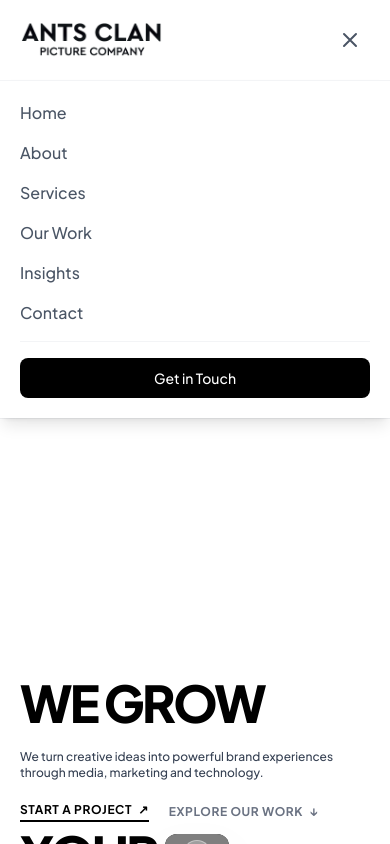
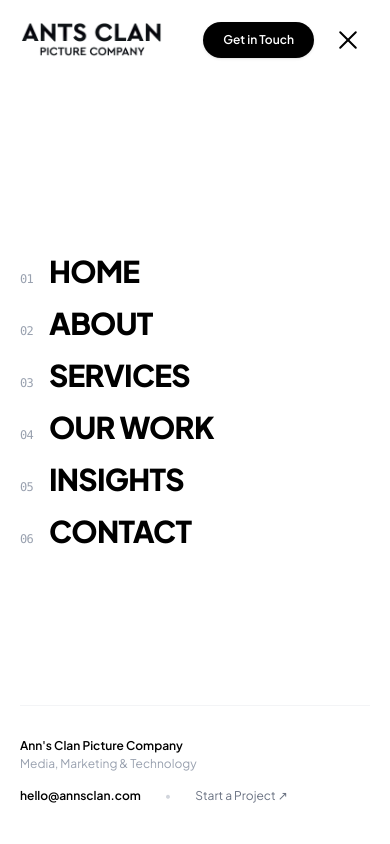
Before and after one commit to nikhilkumar202002/ann-clan-website, a React (Vite) app: page / in a window 390 px wide. Both pictures are taken after a click on the button "Open Navigation Menu". Shown: the top 844 px of the page. Built offline with nearby package versions, Linux system fonts and the light colour scheme; grey boxes are pictures that could not be loaded; the HTML template or start-up script is replaced by a standard one.

Commit message:
feat: redesign header with sticky scroll behavior and full-screen overlay navigation

```diff
--- a/src/components/layout/Header.jsx
+++ b/src/components/layout/Header.jsx
@@ -1,14 +1,76 @@
-import { useState } from 'react'
-import Navigation from '../ui/Navigation'
+import { useState, useEffect } from 'react'
 
 const Header = () => {
-  const [isMobileMenuOpen, setIsMobileMenuOpen] = useState(false)
+  const [isMenuOpen, setIsMenuOpen] = useState(false)
+  const [isScrolled, setIsScrolled] = useState(false)
+  const [isVisible, setIsVisible] = useState(true)
+  const [lastScrollY, setLastScrollY] = useState(0)
+
+  const navItems = [
+    { number: '01', name: 'Home', href: '#home' },
+    { number: '02', name: 'About', href: '#about' },
+    { number: '03', name: 'Services', href: '#services' },
+    { number: '04', name: 'Our Work', href: '#our-work' },
+    { number: '05', name: 'Insights', href: '#insights' },
+    { number: '06', name: 'Contact', href: '#contact' },
+  ]
+
+  // Handle scroll detection: transparent at top, hide on scroll down, fade in when scrolling up (to top)
+  useEffect(() => {
+    const handleScroll = () => {
+      const currentScrollY = window.scrollY
+
+      // Check if scrolled past top
+      if (currentScrollY > 20) {
+        setIsScrolled(true)
+      } else {
+        setIsScrolled(false)
+      }
+
+      // Hide when scrolling down, fade in when scrolling up to top
+      if (currentScrollY <= 20) {
+        setIsVisible(true)
+      } else if (currentScrollY < lastScrollY) {
+        // Scrolling up
+        setIsVisible(true)
+      } else if (currentScrollY > lastScrollY && currentScrollY > 80) {
+        // Scrolling down
+        setIsVisible(false)
+      }
+
+      setLastScrollY(currentScrollY)
+    }
+
+    window.addEventListener('scroll', handleScroll, { passive: true })
+    return () => window.removeEventListener('scroll', handleScroll)
+  }, [lastScrollY])
+
+  // Prevent background scroll when menu drawer is open
+  useEffect(() => {
+    if (isMenuOpen) {
+      document.body.style.overflow = 'hidden'
+    } else {
+      document.body.style.overflow = ''
+    }
+    return () => {
+      document.body.style.overflow = ''
+    }
+  }, [isMenuOpen])
 
   return (
-    <header className="sticky top-0 z-50 bg-white/95 backdrop-blur-sm border-b border-gray-100">
+    <>
+      <header
+        className={`fixed top-0 left-0 right-0 z-50 transition-all duration-300 ease-in-out ${
+          isVisible || isMenuOpen ? 'translate-y-0 opacity-100' : '-translate-y-full opacity-0 pointer-events-none'
+        } ${
+          isScrolled && !isMenuOpen
+            ? 'bg-white/90 backdrop-blur-md border-b border-gray-100 shadow-xs'
+            : 'bg-transparent border-transparent'
+        }`}
+      >
         <div className="site-container">
           <div className="flex items-center justify-between h-20">
-          {/* Logo / Brand */}
+            {/* Left Side: Logo */}
             <div className="flex-shrink-0">
               <a href="#" className="flex items-center" aria-label="Ann's Clan Home">
                 <img
@@ -19,63 +81,94 @@ const Header = () => {
               </a>
             </div>
 
-          {/* Desktop Navigation */}
-          <Navigation className="hidden md:flex items-center" />
-
-          {/* Right Action / CTA Button */}
-          <div className="hidden md:flex items-center">
+            {/* Right Side: CTA Button + 2-Line Hamburger Menu */}
+            <div className="flex items-center gap-3 sm:gap-5">
               <a
                 href="#contact"
-              className="inline-flex items-center justify-center px-5 py-2.5 text-sm font-medium text-white bg-black rounded-lg hover:bg-gray-800 transition-colors shadow-sm"
+                className="inline-flex items-center justify-center px-5 sm:px-6 py-2.5 text-xs sm:text-sm font-semibold text-white bg-black rounded-full hover:bg-gray-800 transition-all duration-200 shadow-sm"
               >
                 Get in Touch
               </a>
-          </div>
 
-          {/* Mobile menu button */}
-          <div className="flex md:hidden">
+              {/* 2-Line Hamburger Menu Toggle */}
               <button
                 type="button"
-              onClick={() => setIsMobileMenuOpen(!isMobileMenuOpen)}
-              className="p-2 rounded-md text-gray-600 hover:text-gray-900 hover:bg-gray-100 focus:outline-none"
-              aria-expanded={isMobileMenuOpen}
-              aria-label="Toggle navigation menu"
+                onClick={() => setIsMenuOpen(!isMenuOpen)}
+                className="relative z-50 flex flex-col justify-center items-center w-11 h-11 rounded-full hover:bg-black/5 transition-colors focus:outline-none cursor-pointer"
+                aria-label={isMenuOpen ? 'Close Menu' : 'Open Navigation Menu'}
+                aria-expanded={isMenuOpen}
               >
-              {isMobileMenuOpen ? (
-                <svg className="w-6 h-6" fill="none" viewBox="0 0 24 24" stroke="currentColor">
-                  <path strokeLinecap="round" strokeLinejoin="round" strokeWidth={2} d="M6 18L18 6M6 6l12 12" />
-                </svg>
-              ) : (
-                <svg className="w-6 h-6" fill="none" viewBox="0 0 24 24" stroke="currentColor">
-                  <path strokeLinecap="round" strokeLinejoin="round" strokeWidth={2} d="M4 6h16M4 12h16M4 18h16" />
-                </svg>
-              )}
+                <div className="w-6 h-3 flex flex-col justify-between">
+                  <span
+                    className={`block h-0.5 w-6 bg-black rounded-full transition-all duration-300 ease-in-out origin-center ${
+                      isMenuOpen ? 'translate-y-[5px] rotate-45' : 'translate-y-0 rotate-0'
+                    }`}
+                  />
+                  <span
+                    className={`block h-0.5 w-6 bg-black rounded-full transition-all duration-300 ease-in-out origin-center ${
+                      isMenuOpen ? '-translate-y-[5px] -rotate-45' : 'translate-y-0 rotate-0'
+                    }`}
+                  />
+                </div>
               </button>
             </div>
           </div>
         </div>
+      </header>
 
-      {/* Mobile menu dropdown */}
-      {isMobileMenuOpen && (
-        <div className="md:hidden border-t border-gray-100 bg-white shadow-lg">
-          <div className="site-container py-5 space-y-4">
-            <Navigation
-              mobile
-              onItemClick={() => setIsMobileMenuOpen(false)}
-            />
-            <div className="pt-4 border-t border-gray-100">
+      {/* Fullscreen Editorial Navigation Overlay */}
+      <div
+        className={`fixed inset-0 z-40 bg-white transition-all duration-500 ease-in-out flex flex-col justify-between pt-24 pb-10 ${
+          isMenuOpen
+            ? 'opacity-100 pointer-events-auto visible'
+            : 'opacity-0 pointer-events-none invisible'
+        }`}
+      >
+        <div className="site-container h-full flex flex-col justify-between">
+          {/* Main Navigation Links */}
+          <nav className="my-auto py-8">
+            <ul className="space-y-4 sm:space-y-6">
+              {navItems.map((item) => (
+                <li key={item.name} className="overflow-hidden">
                   <a
-                href="#contact"
-                onClick={() => setIsMobileMenuOpen(false)}
-                className="block w-full text-center px-4 py-2.5 text-sm font-medium text-white bg-black rounded-lg hover:bg-gray-800 transition-colors"
+                    href={item.href}
+                    onClick={() => setIsMenuOpen(false)}
+                    className="group inline-flex items-baseline gap-4 sm:gap-6 text-3xl sm:text-5xl md:text-6xl font-black uppercase tracking-tight text-black hover:text-gray-500 transition-colors duration-200"
                   >
-                Get in Touch
+                    <span className="text-xs sm:text-sm font-mono font-medium text-gray-400 group-hover:text-black transition-colors">
+                      {item.number}
+                    </span>
+                    <span className="inline-block transform group-hover:translate-x-3 transition-transform duration-300 ease-out">
+                      {item.name}
+                    </span>
+                  </a>
+                </li>
+              ))}
+            </ul>
+          </nav>
+
+          {/* Bottom Info Bar inside Drawer */}
+          <div className="pt-8 border-t border-gray-100 flex flex-col sm:flex-row items-start sm:items-center justify-between gap-4 text-xs sm:text-sm text-gray-500">
+            <div>
+              <p className="font-semibold text-black">Ann's Clan Picture Company</p>
+              <p className="text-gray-400 mt-0.5">Media, Marketing & Technology</p>
+            </div>
+            <div className="flex items-center gap-6">
+              <a
+                href="mailto:hello@annsclan.com"
+                className="font-semibold text-black hover:underline"
+              >
+                hello@annsclan.com
+              </a>
+              <span className="text-gray-300">•</span>
+              <a href="#contact" onClick={() => setIsMenuOpen(false)} className="hover:text-black transition-colors">
+                Start a Project ↗
               </a>
             </div>
           </div>
         </div>
-      )}
-    </header>
+      </div>
+    </>
   )
 }
 
--- a/src/components/sections/home/Hero.jsx
+++ b/src/components/sections/home/Hero.jsx
@@ -2,7 +2,7 @@ const Hero = ({ videoSrc }) => {
   return (
     <section
       id="home"
-      className="min-h-[calc(100vh-5rem)] flex flex-col justify-center py-10 sm:py-16 bg-white overflow-hidden"
+      className="min-h-screen flex flex-col justify-center pt-20 pb-12 sm:pb-16 bg-white overflow-hidden"
     >
       <div className="site-container">
         {/* Massive Agency Headline Container */}
--- a/src/index.css
+++ b/src/index.css
@@ -2,11 +2,9 @@
 
 .site-container {
   width: 100%;
-  max-width: 1440px;
-  margin-left: auto;
-  margin-right: auto;
   padding-left: 20px;
   padding-right: 20px;
+  box-sizing: border-box;
 }
 
 @media (min-width: 768px) {
```
Also changed, not shown: src/components/sections/home/About.jsx (line endings or trailing spaces). Lines whose indentation alone changed are shown as unchanged.
